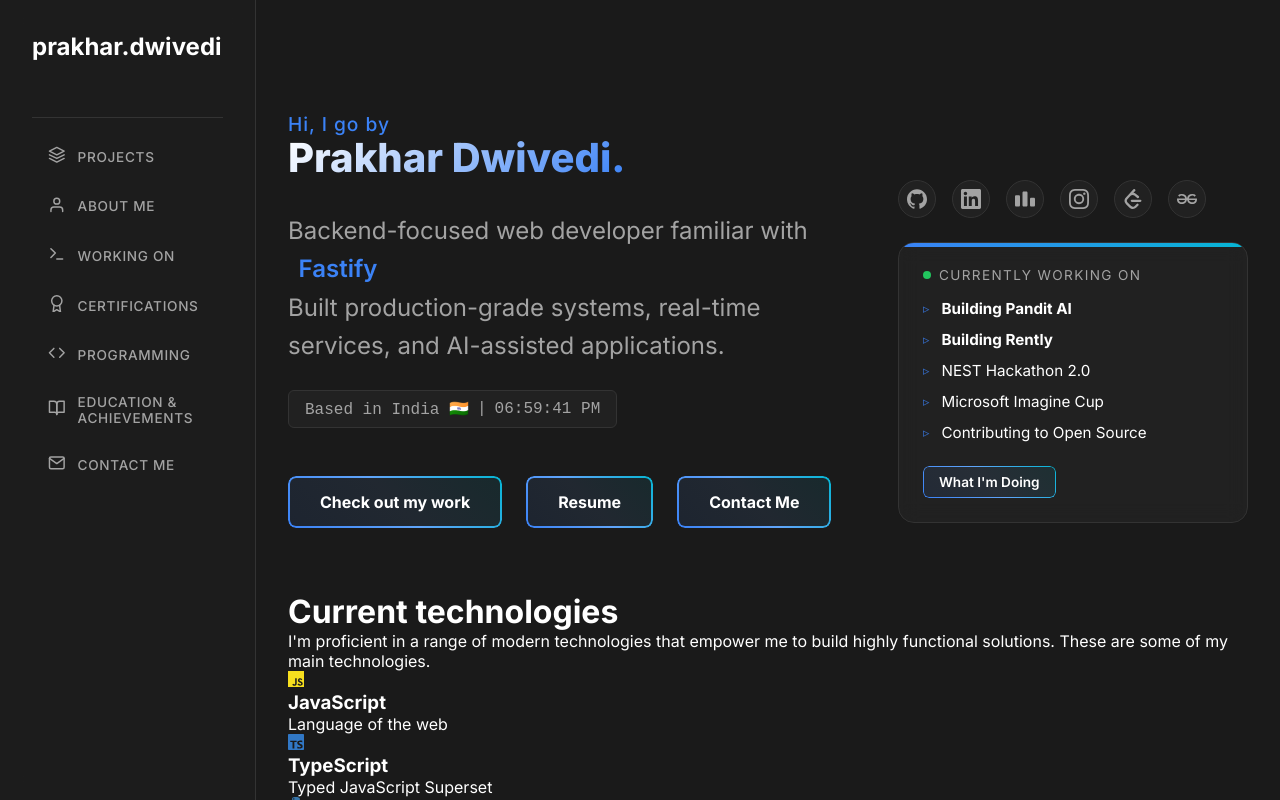
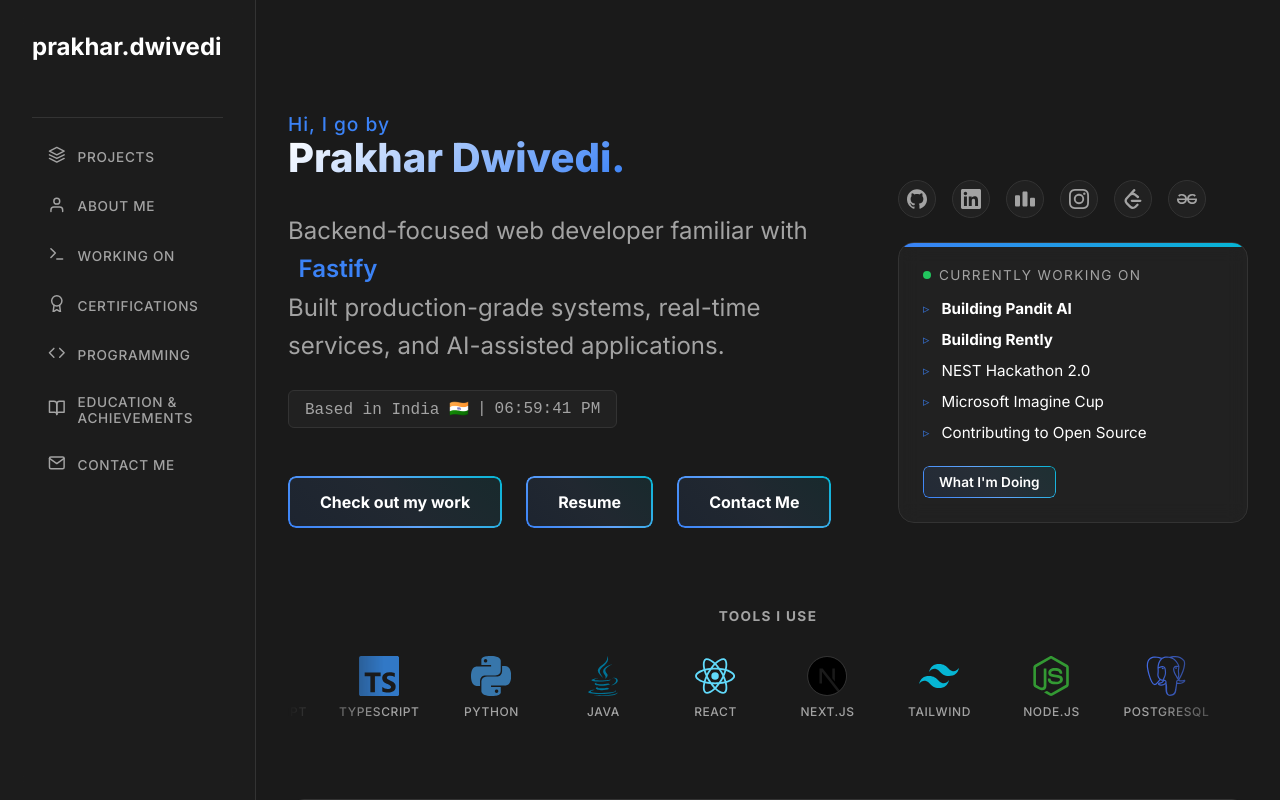
Before and after one commit to prakharDvedi/portfolio, a Next.js app: page / in a window 1280 px wide. Built offline with nearby package versions, Linux system fonts and the light colour scheme.

Commit message:
updtaed nextConfig and added past exp

```diff
--- a/next.config.ts
+++ b/next.config.ts
@@ -3,6 +3,18 @@
 const nextConfig: NextConfig = {
   /* config options here */
   reactCompiler: true,
+  images: {
+    remotePatterns: [
+      {
+        protocol: "https",
+        hostname: "images.unsplash.com",
+      },
+      {
+        protocol: "https",
+        hostname: "plus.unsplash.com",
+      },
+    ],
+  },
 };
 
 export default nextConfig;
--- a/src/app/page.tsx
+++ b/src/app/page.tsx
@@ -5,7 +5,6 @@
 import { useState, useEffect, useMemo } from "react";
 import styles from "./home.module.css";
 import GitHubHeatmap from "@/components/GitHubHeatmap";
-import TechCard from "@/components/TechCard";
 import {
   SiCplusplus,
   SiPython,
@@ -190,6 +189,14 @@
     []
   );
 
+  const marqueeIcons = useMemo(
+    () =>
+      [...techStack, ...techStack].map((tech, i) => ({
+        ...tech,
+        uniqueKey: `${tech.name}-${i}`,
+      })),
+    [techStack]
+  );
   return (
     <div className={styles.container}>
       <div className={styles.mainSection}>
@@ -377,53 +384,22 @@
         </div>
       </div>
 
-      <div
-        className="relative z-10 py-16 sm:py-24 max-w-6xl mx-auto px-4"
-        id="tech-stack"
+      <motion.div
+        className={styles.techStack}
+        initial={{ opacity: 0 }}
+        animate={{ opacity: 1 }}
+        transition={{ duration: 1, delay: 0.5 }}
       >
-        <div className="space-y-4 mb-10 w-full">
-          <motion.h1
-            initial={{ opacity: 0, x: -75 }}
-            whileInView={{ opacity: 1, x: 0 }}
-            viewport={{ once: true }}
-            transition={{ duration: 0.5, delay: 0.25 }}
-            className="text-3xl min-[430px]:text-4xl md:text-5xl font-bold dark:text-stone-200"
-          >
-            Current technologies
-          </motion.h1>
-          <motion.p
-            initial={{ opacity: 0, x: -90 }}
-            whileInView={{ opacity: 1, x: 0 }}
-            viewport={{ once: true }}
-            transition={{ duration: 0.5, delay: 0.25 }}
-            className="text-sm min-[430px]:text-base max-w-lg md:max-w-3xl text-dark-200/70 dark:text-stone-200/70"
-          >
-            I&apos;m proficient in a range of modern technologies that empower
-            me to build highly functional solutions. These are some of my main
-            technologies.
-          </motion.p>
+        <h3 className={styles.toolsHeading}>TOOLS I USE</h3>
+        <div className={styles.marqueeTrack}>
+          {marqueeIcons.map((tech) => (
+            <div key={tech.uniqueKey} className={styles.techIcon}>
+              {tech.icon}
+              <span className={styles.techName}>{tech.name}</span>
+            </div>
+          ))}
         </div>
-
-        <motion.div
-          initial={{ opacity: 0, y: 75 }}
-          whileInView={{ opacity: 1, y: 0 }}
-          viewport={{ once: true }}
-          transition={{ duration: 0.5, delay: 0.25 }}
-          className="grid grid-cols-2 md:grid-cols-4 items-stretch gap-4 w-full"
-        >
-          {techStack.map((tech) => (
-            <TechCard
-              key={tech.name}
-              cardInfo={{
-                name: tech.name,
-                description: tech.description || "Tech Stack",
-                icon: tech.icon,
-                bgColor: tech.bgColor || "bg-gray-100",
-              }}
-            />
-          ))}
-        </motion.div>
-      </div>
+      </motion.div>
 
       <motion.div
         initial={{ opacity: 0, y: 20 }}
--- a/src/app/programming/Programming.module.css
+++ b/src/app/programming/Programming.module.css
@@ -43,7 +43,7 @@
 
 @media (min-width: 1024px) {
   .statsGrid {
-    grid-template-columns: repeat(3, 1fr);
+    grid-template-columns: repeat(4, 1fr);
   }
 }
 
```
Also changed, not shown: src/app/programming/page.tsx (+24 -9 lines), src/components/ContestTile.tsx (+57 -9 lines), src/data/contests.ts (added, +29 -0 lines), src/data/projects.ts (+0 -22 lines), public/LeetCode_Sharing.png (added).
